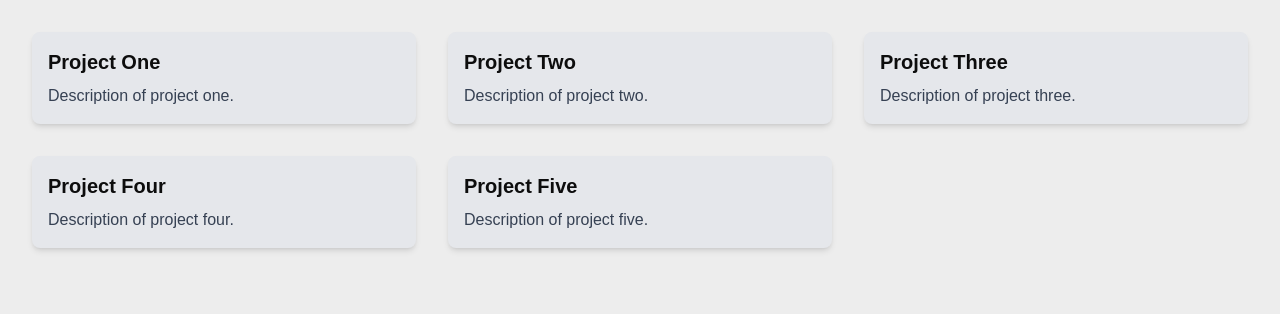
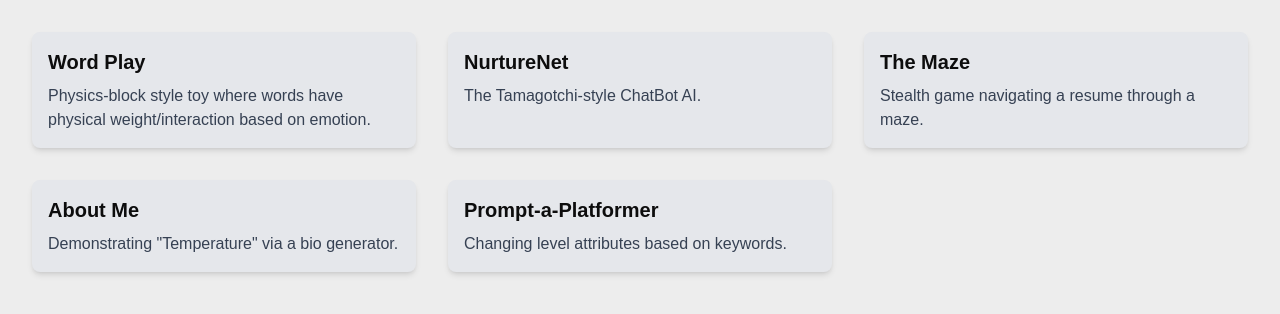
Before and after one commit to nathadude/Nate.Fun, a Next.js app: page / in a window 1280 px wide. Shown: the top 314 px of the page. Built offline with nearby package versions, Linux system fonts and the light colour scheme.

Commit message:
Update project grid with new titles and descriptions
Replaces placeholder project names and descriptions with specific titles and details for each grid item on the home page. Improves clarity and provides more context about each showcased project.

```diff
--- a/src/app/page.tsx
+++ b/src/app/page.tsx
@@ -7,41 +7,41 @@ export default function Home() {
       <div className="grid grid-cols-1 md:grid-cols-2 lg:grid-cols-3 gap-8">
         {/* GRID ITEM 1 */}
         <div className="bg-gray-200 dark:bg-gray-800 p-4 rounded-lg shadow-md">
-          <h2 className="text-xl font-semibold mb-2">Project One</h2>
+          <h2 className="text-xl font-semibold mb-2">Word Play</h2>
           <p className="text-gray-700 dark:text-gray-300">
-            Description of project one.
+            Physics-block style toy where words have physical weight/interaction based on emotion.
           </p>
         </div>
 
         {/* GRID ITEM 2 */}
         <div className="bg-gray-200 dark:bg-gray-800 p-4 rounded-lg shadow-md">
-          <h2 className="text-xl font-semibold mb-2">Project Two</h2>
+          <h2 className="text-xl font-semibold mb-2">NurtureNet</h2>
           <p className="text-gray-700 dark:text-gray-300">
-            Description of project two.
+            The Tamagotchi-style ChatBot AI.
           </p>
         </div>
 
         {/* GRID ITEM 3 */}
         <div className="bg-gray-200 dark:bg-gray-800 p-4 rounded-lg shadow-md">
-          <h2 className="text-xl font-semibold mb-2">Project Three</h2>
+          <h2 className="text-xl font-semibold mb-2">The Maze</h2>
           <p className="text-gray-700 dark:text-gray-300">
-            Description of project three.
+            Stealth game navigating a resume through a maze.
           </p>
         </div>
 
         {/* GRID ITEM 4 */}
         <div className="bg-gray-200 dark:bg-gray-800 p-4 rounded-lg shadow-md">
-          <h2 className="text-xl font-semibold mb-2">Project Four</h2>
+          <h2 className="text-xl font-semibold mb-2">About Me</h2>
           <p className="text-gray-700 dark:text-gray-300">
-            Description of project four.
+            Demonstrating "Temperature" via a bio generator.
           </p>
         </div>
 
         {/* GRID ITEM 5 */}
         <div className="bg-gray-200 dark:bg-gray-800 p-4 rounded-lg shadow-md">
-          <h2 className="text-xl font-semibold mb-2">Project Five</h2>
+          <h2 className="text-xl font-semibold mb-2">Prompt-a-Platformer</h2>
           <p className="text-gray-700 dark:text-gray-300">
-            Description of project five.
+            Changing level attributes based on keywords.
           </p>
         </div>
       </div>}
```
